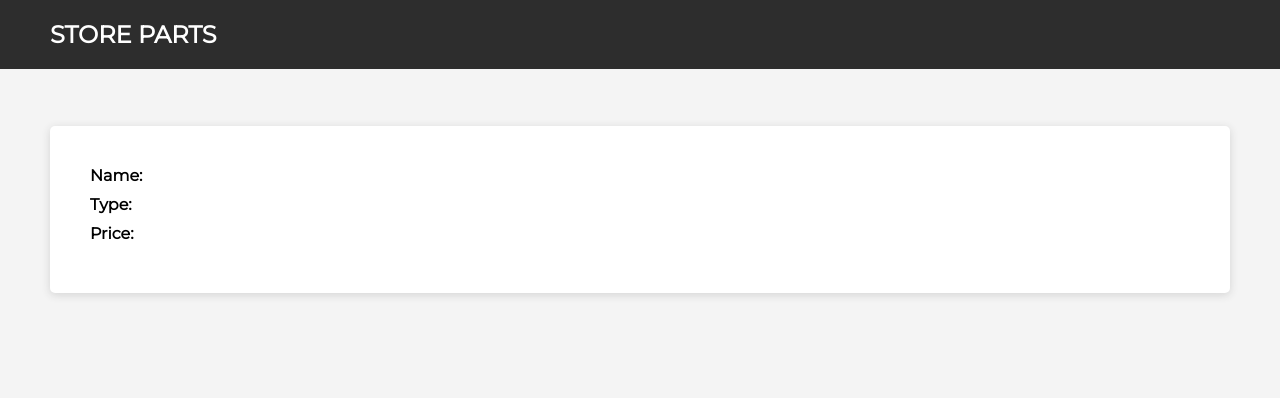
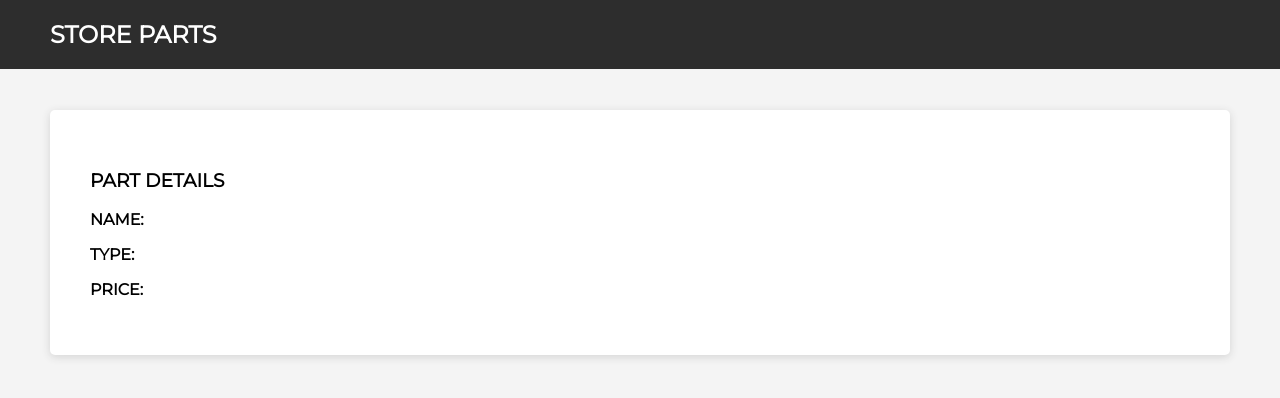
Before and after one commit to wilkagalli/mozantech-challenge, a React (Create React App) app: page /partsPage in a window 1280 px wide. Shown: the top 398 px of the page. Built offline with nearby package versions, Linux system fonts and the light colour scheme.

Commit message:
improve parts page design

```diff
--- a/src/components/pages/PartsPage.js
+++ b/src/components/pages/PartsPage.js
@@ -13,21 +13,21 @@ function PartsPage() {
   let query = useQuery();
   return (
     <>
-      <dl className={styles.partsDetails}>
-        <dt>
-          <strong>Name:</strong>
-        </dt>
-        <dd>{query.get('name')}</dd>
-        <dt>
-          <strong>Type:</strong>
-        </dt>
-        <dd>{query.get('type')}</dd>
-        <dt>
-          <strong>Price:</strong>
-        </dt>
-
-        <dd>{query.get('price')}</dd>
-      </dl>
+      <div className={styles.partsDetails}>
+        <h3>PART DETAILS</h3>
+        <p>
+          <strong>NAME: </strong>
+          <span>{query.get('name')}</span>
+        </p>
+        <p>
+          <strong>TYPE: </strong>
+          <span>{query.get('type')}</span>
+        </p>
+        <p>
+          <strong>PRICE: </strong>
+          <span>{query.get('price')}</span>
+        </p>
+      </div>
     </>
   );
 }
```
